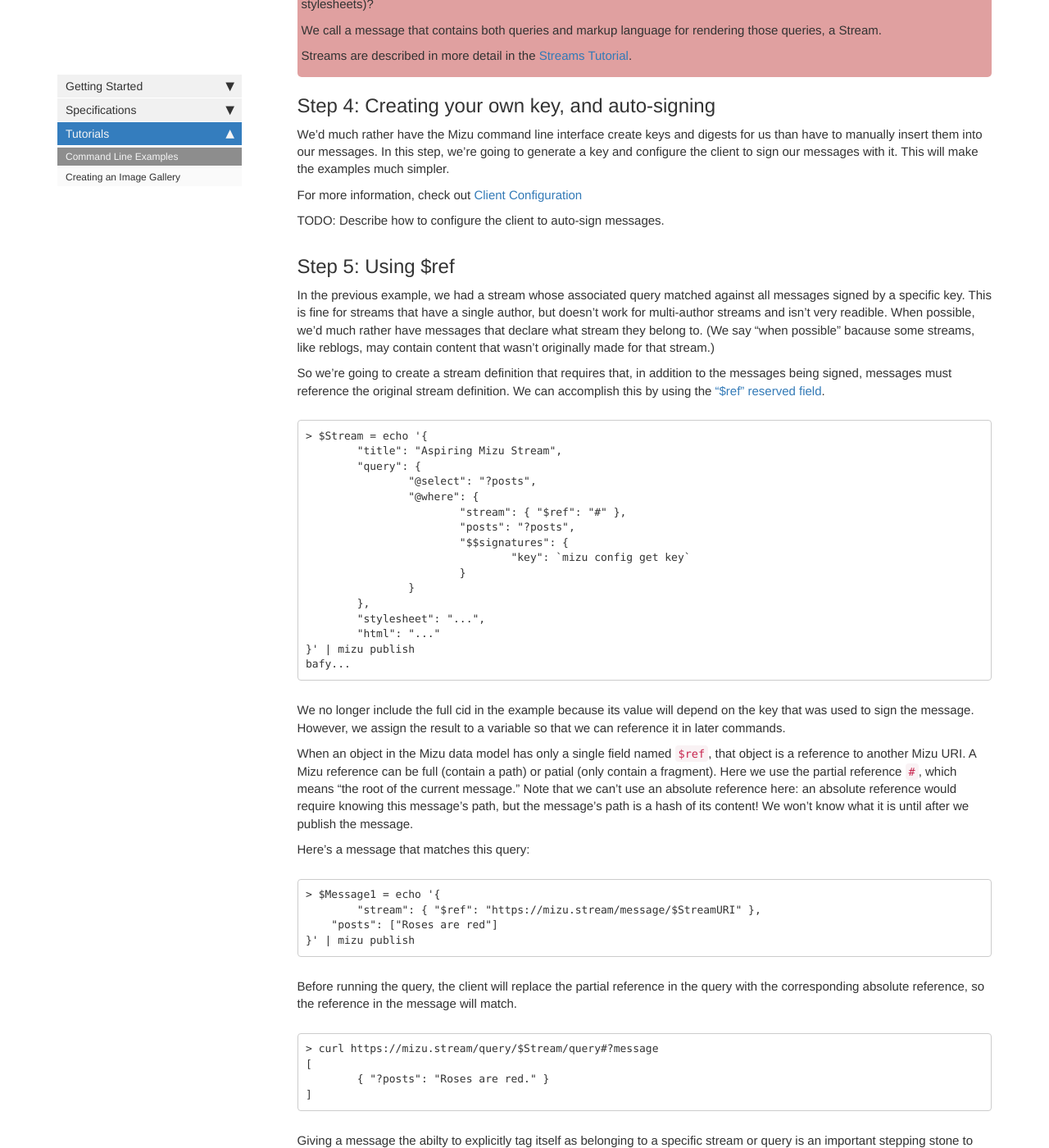
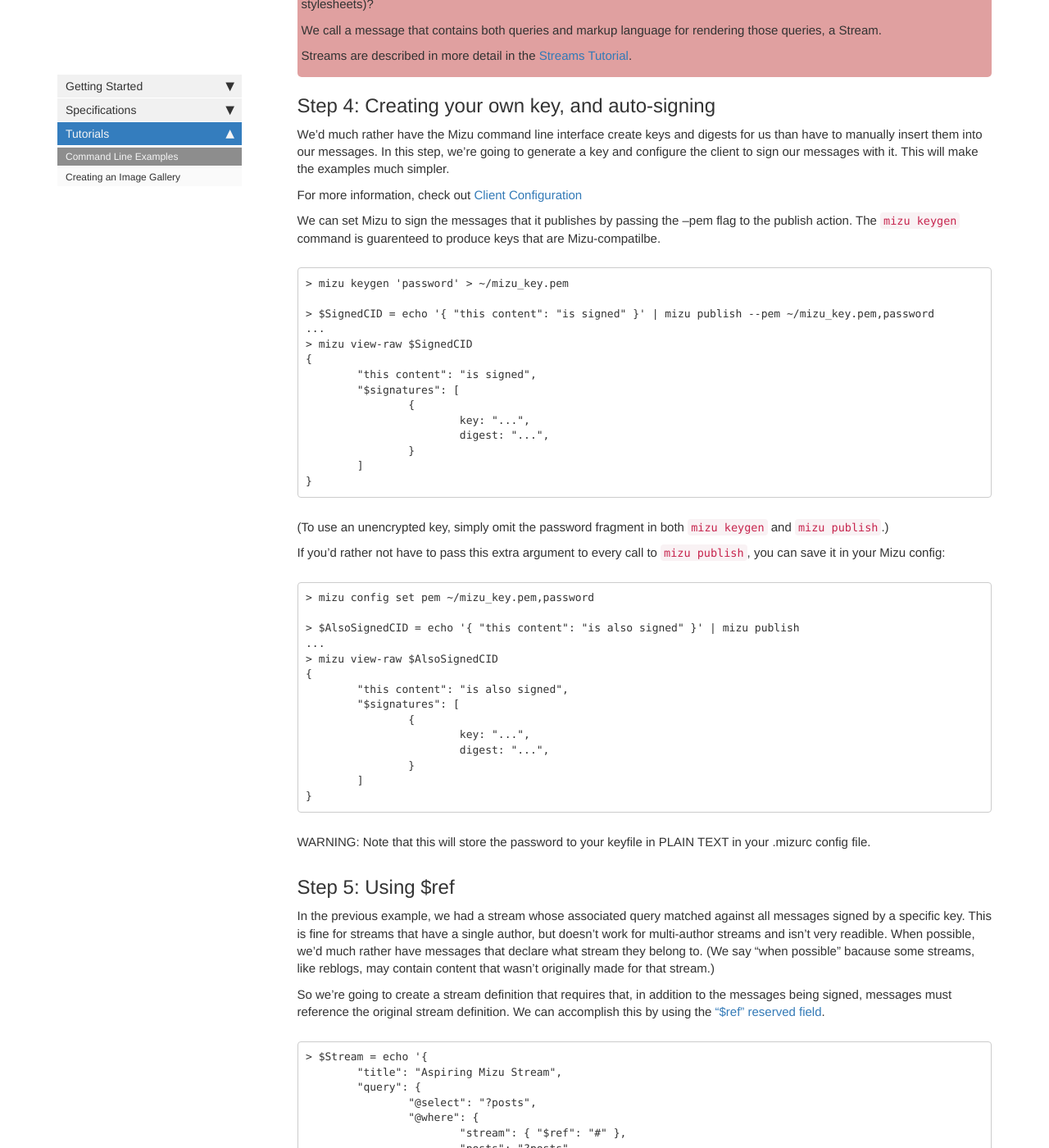
Before and after one commit to solipsis-project/mizu-documentation, a Jekyll site: the page built from pages/tutorial.md, in a window 1280 px wide and 1400 px high, scrolled down 4465 px. Shown: the whole window at 82% size. Built offline with Jekyll 4.4.1, drawn with Linux system fonts in a browser that asks for light colours; comment, search, counter and statistics services are not loaded.

Commit message:
Outline setting up auto-signing

````diff
--- a/pages/tutorial.md
+++ b/pages/tutorial.md
@@ -171,7 +171,47 @@ We'd much rather have the Mizu command line interface create keys and digests fo
 
 For more information, check out [Client Configuration](./client_configuration)
 
-TODO: Describe how to configure the client to auto-sign messages.
+We can set Mizu to sign the messages that it publishes by passing the --pem flag to the publish action. The `mizu keygen` command is guarenteed to produce keys that are Mizu-compatilbe.
+
+```
+> mizu keygen 'password' > ~/mizu_key.pem
+
+> $SignedCID = echo '{ "this content": "is signed" }' | mizu publish --pem ~/mizu_key.pem,password
+...
+> mizu view-raw $SignedCID
+{
+	"this content": "is signed",
+	"$signatures": [
+		{
+			key: "...",
+			digest: "...",
+		}
+	]
+}
+```
+
+(To use an unencrypted key, simply omit the password fragment in both `mizu keygen` and `mizu publish`.)
+
+If you'd rather not have to pass this extra argument to every call to `mizu publish`, you can save it in your Mizu config:
+
+```
+> mizu config set pem ~/mizu_key.pem,password
+
+> $AlsoSignedCID = echo '{ "this content": "is also signed" }' | mizu publish
+...
+> mizu view-raw $AlsoSignedCID
+{
+	"this content": "is also signed",
+	"$signatures": [
+		{
+			key: "...",
+			digest: "...",
+		}
+	]
+}
+```
+
+WARNING: Note that this will store the password to your keyfile in PLAIN TEXT in your .mizurc config file.
 
 ## Step 5: Using $ref
 
````
